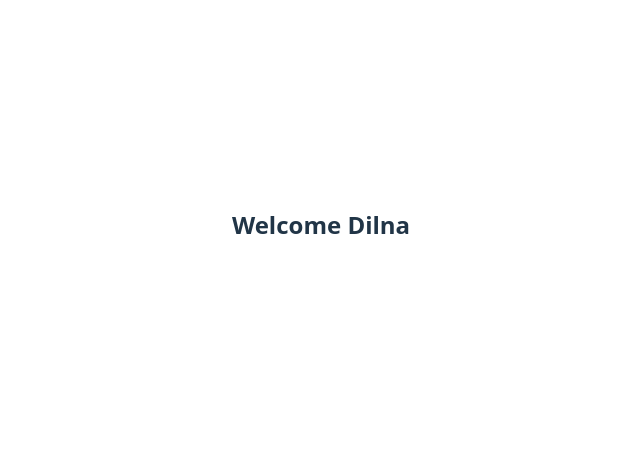
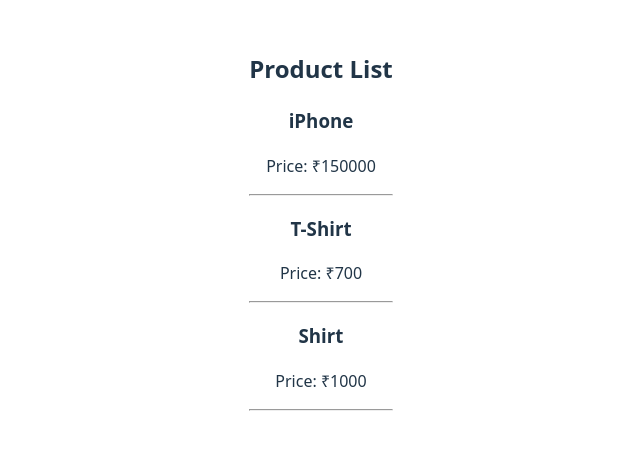
Before and after one commit to dilnakv/reactJS_sample, a React (Vite) app: page / in a window 1280 px wide. Shown: the part 175-624 px from the top of the page, without its empty margins (319-959 px from the left). Built offline with nearby package versions, Linux system fonts and the light colour scheme.

Commit message:
React Fragment example

```diff
--- a/src/App.tsx
+++ b/src/App.tsx
@@ -1,8 +1,15 @@
 import "./App.css";
 import { Greeting } from "./componet/Greeting";
+import ProductList from "./componet/ProductList";
 
 function App() {
-  return <Greeting name={"Dilna"} />;
+  return (
+    <>
+      {/* <Greeting name={"Dilna"} /> */}
+      <h2>Product List</h2>
+      <ProductList/>
+    </>
+  );
 }
 
 export default App;
--- /dev/null
+++ b/src/componet/ProductList.tsx
@@ -0,0 +1,23 @@
+import React from "react";
+
+const ProductList = () => {
+  const products = [
+    { id: 1, name: "iPhone", price: 150000 },
+    { id: 2, name: "T-Shirt", price: 700 },
+    { id: 3, name: "Shirt", price: 1000 },
+  ];
+
+  return (
+    <>
+      {products.map((product) => (
+        <React.Fragment key={product.id}>
+          <h3>{product.name}</h3>
+          <p>Price: ₹{product.price}</p>
+          <hr />
+        </React.Fragment>
+      ))}
+    </>
+  );
+};
+
+export default ProductList;
```
